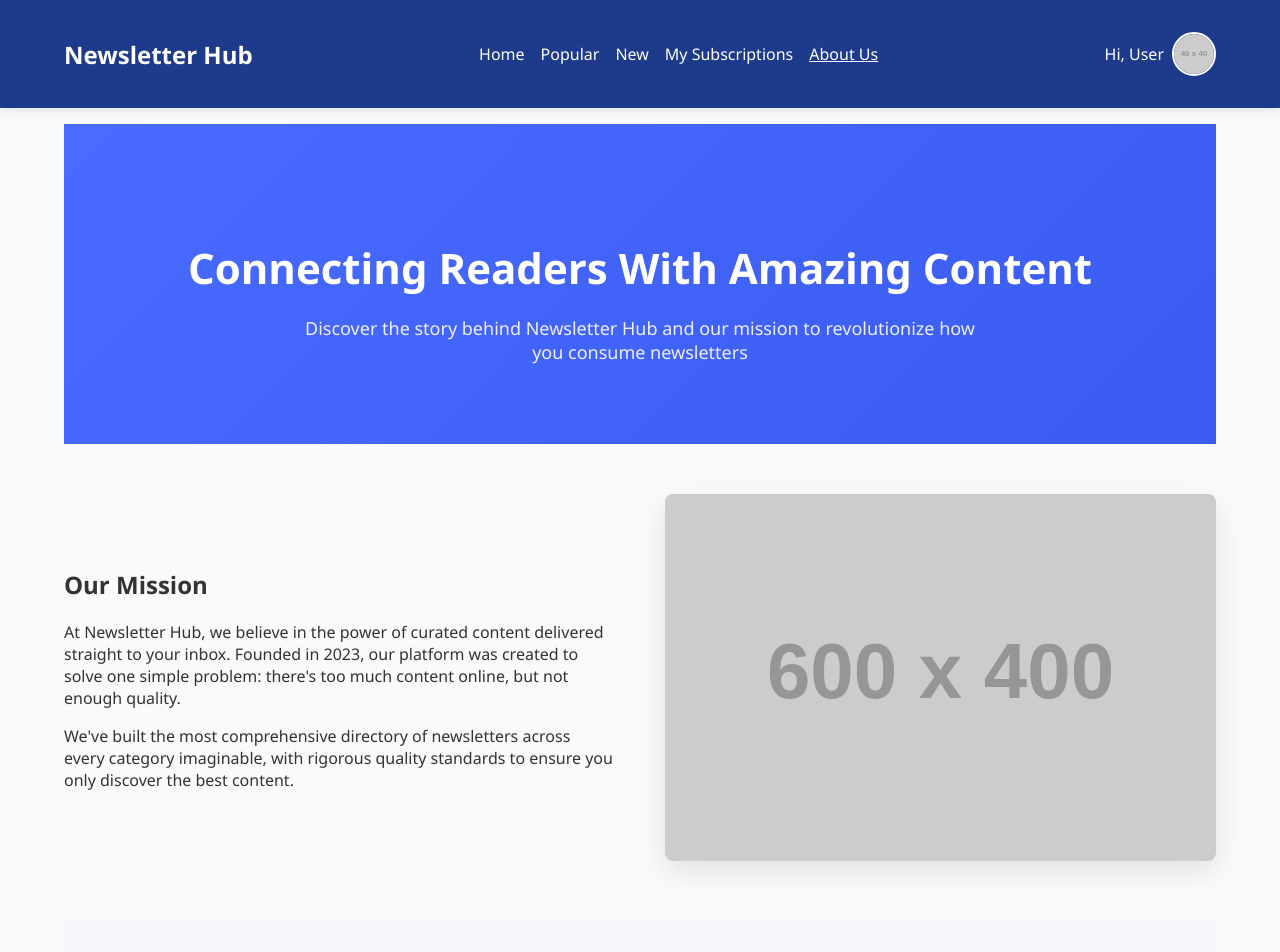
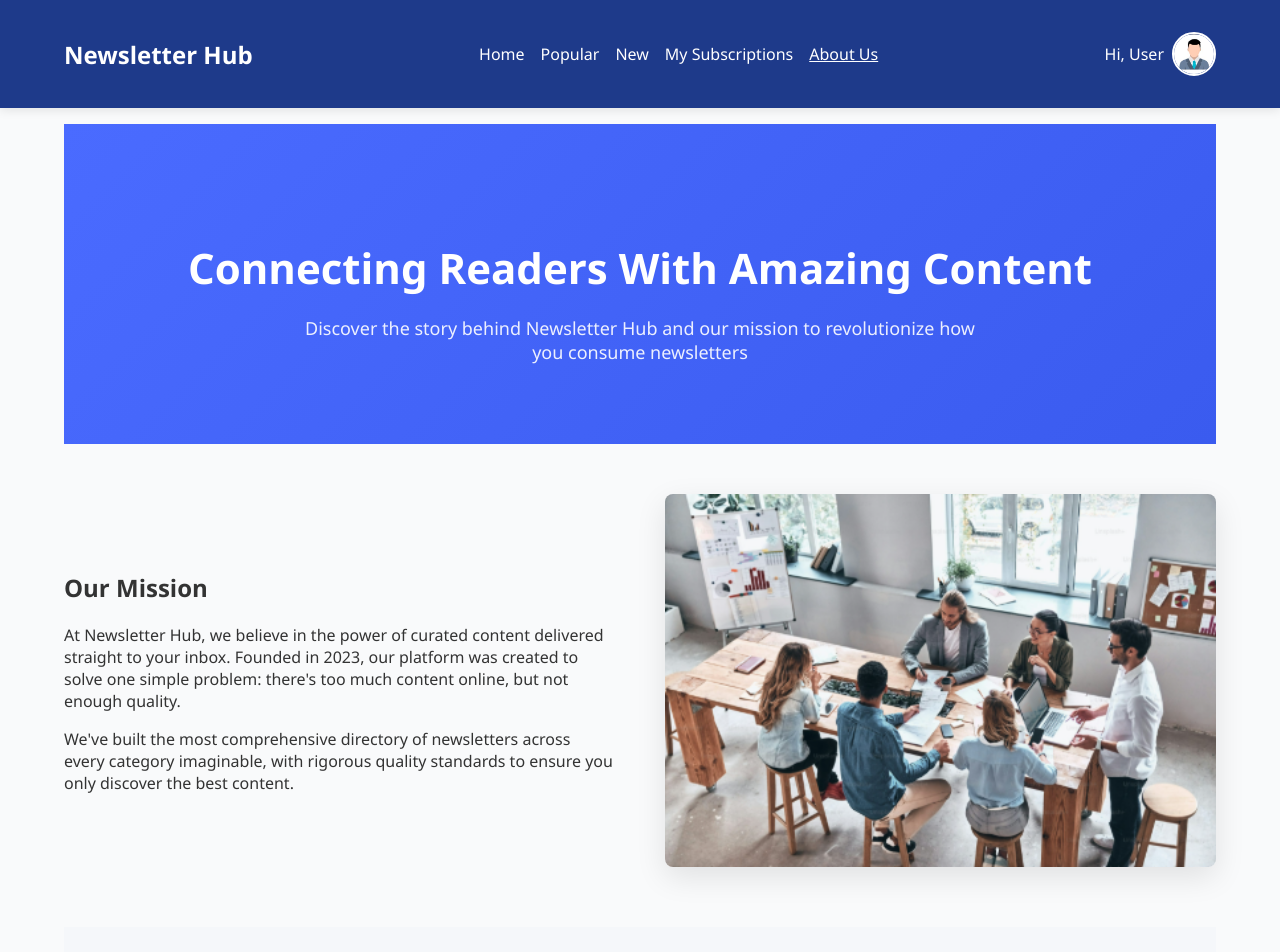
Before and after one commit to OjasMittal-repo/web, a plain HTML site: page app/About.html in a window 1280 px wide. Shown: the top 952 px of the page. Drawn offline with Linux system fonts and the light colour scheme; placeholder pictures from the web are drawn by us.

Commit message:
Implement code changes to enhance functionality and improve performance

```diff
--- a/app/About.html
+++ b/app/About.html
@@ -148,7 +148,7 @@
                 </nav>
                 <div class="user-profile">
                     <span>Hi, User</span>
-                    <img src="https://via.placeholder.com/40x40?text=U" alt="User Profile">
+                    <img src="images/user.png" alt="User Profile">
                 </div>
             </div>
         </div>
@@ -167,7 +167,7 @@
                 <p>We've built the most comprehensive directory of newsletters across every category imaginable, with rigorous quality standards to ensure you only discover the best content.</p>
             </div>
             <div class="mission-image">
-                <img src="https://via.placeholder.com/600x400?text=Our+Team" alt="Our team working">
+                <img src="images/OurTeamWorking.png" alt="Our team working">
             </div>
         </section>
 
```
Also changed, not shown: app/images/OurTeamWorking.png (added).
